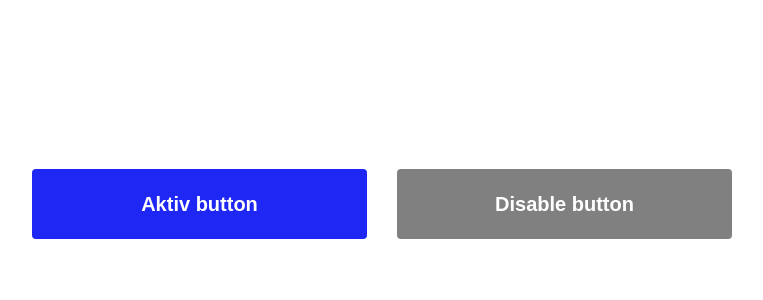
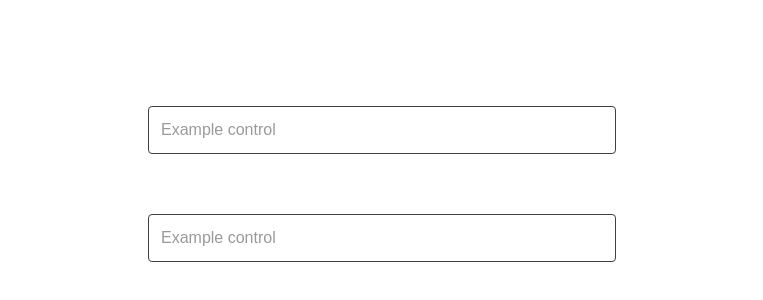
Before and after one commit to AndriiGudz/ReactTypeScript, a React (Create React App) app: page / in a window 1280 px wide. Shown: the part 196-496 px from the top of the page, without its empty margins (258-1021 px from the left). Built offline with nearby package versions, Linux system fonts and the light colour scheme.

Commit message:
Lessons_09

```diff
--- a/src/App.css
+++ /dev/null
@@ -1,6 +0,0 @@
-.App {
-  display: flex;
-  flex: 1;
-  justify-content: center;
-  align-items: center;
-}
--- a/src/App.tsx
+++ b/src/App.tsx
@@ -1,13 +1,14 @@
-import Lessons08 from 'lessons/Lessons08/Lessons08';
-import './App.css';
+import GlobalStyles from 'styles/GlobalStyles';
 import BlinkingText from './components/BlinkingText/BlinkingText';
+
 import Consultation03 from './consultation/Consultation03/Consultation03';
 import Homeworks06 from './homeworks/Homeworks06/Homeworks';
 import Homeworks07 from './homeworks/Homeworks07/Homeworks07';
+import Homeworks08 from 'homeworks/Homeworks08/Homeworks08';
 import Lessons06 from './lessons/Lessons06/Lessons06';
 import Lessons07 from './lessons/Lessons07/Lessons07';
-import GlobalStyles from 'styles/GlobalStyles';
-import Homeworks08 from 'homeworks/Homeworks08/Homeworks08';
+import Lessons08 from 'lessons/Lessons08/Lessons08';
+import Lessons09 from 'lessons/Lessons09/Lessons09';
 
 function App() {
   return (
@@ -17,9 +18,10 @@ function App() {
       {/* <Lessons06 /> */}
       {/* <Lessons07 /> */}
       {/* <Lessons08 /> */}
+      <Lessons09 />
       {/* <Homeworks06 /> */}
       {/* <Homeworks07 /> */}
-      <Homeworks08 />
+      {/* <Homeworks08 /> */}
       {/* <Consultation03 /> */}
     </>
   );
--- a/src/components/Input/Input.tsx
+++ b/src/components/Input/Input.tsx
@@ -1,7 +1,10 @@
 import {InputContainer, InputField, LabelComponent} from './styles'
 import { InputProps } from './types'
 
-function Input({ name, type = 'text', placeholder, label }: InputProps) {
+function Input({ name, type = 'text', placeholder, label, value, onChange }: InputProps) {
+console.log('Input update');
+
+
   return (
     <InputContainer>
       <LabelComponent>{label}</LabelComponent>
@@ -10,6 +13,8 @@ function Input({ name, type = 'text', placeholder, label }: InputProps) {
         name={name}
         type={type}
         placeholder={placeholder}
+        value = {value}
+        onChange={onChange}
       />
     </InputContainer>
   )
--- a/src/components/Input/types.ts
+++ b/src/components/Input/types.ts
@@ -1,6 +1,10 @@
+import { ChangeEvent } from "react"
+
 export interface InputProps {
   name: string
   type?: string
   placeholder: string
-  label: string
+  label?: string
+  value?: string
+  onChange?: (event: ChangeEvent<HTMLInputElement>) => void
 }
--- /dev/null
+++ b/src/lessons/Lessons09/Lessons09.tsx
@@ -0,0 +1,63 @@
+import { ChangeEvent, useEffect, useState } from 'react'
+import Input from 'components/Input/Input'
+import { Lessons09Component, Result } from './styles'
+
+function Lessons09() {
+  const [inputValue, setInputValue] = useState<string>('')
+  const [inputValue2, setInputValue2] = useState<string>('')
+
+  console.log('Lesson 09 update')
+  const example = 23
+  console.log(example)
+
+  // Вызов useEffect() в момент создания компонента
+  useEffect(() => {
+    console.log('Mounting')
+  }, [])
+
+  // Вызов useEffect() в момент изменения в первом поле
+  useEffect(() => {
+    console.log('Update')
+  }, [inputValue, inputValue2])
+
+  // Вызов useEffect() в момент перед удалением компонента (размонтированием)
+  useEffect(() => {
+    return () => {
+      console.log('Unmounting')
+    }
+  })
+
+  const onChangeExampleInput = (event: ChangeEvent<HTMLInputElement>) => {
+    // console.log(event);
+    setInputValue(event.target.value)
+  }
+
+  const onChangeExampleInput2 = (event: ChangeEvent<HTMLInputElement>) => {
+    // console.log(event);
+    setInputValue2(event.target.value)
+  }
+
+  return (
+    <Lessons09Component>
+      {/* Неконтролируемый компонент */}
+      {/* <Input name='example' placeholder='Uncontrol' /> */}
+
+      <Input
+        name="exaple-control"
+        placeholder="Example control"
+        value={inputValue}
+        onChange={onChangeExampleInput}
+      />
+      <Result>{inputValue}</Result>
+      <Input
+        name="exaple-control"
+        placeholder="Example control"
+        value={inputValue2}
+        onChange={onChangeExampleInput2}
+      />
+      <Result>{inputValue2}</Result>
+    </Lessons09Component>
+  )
+}
+
+export default Lessons09
--- /dev/null
+++ b/src/lessons/Lessons09/styles.ts
@@ -0,0 +1,14 @@
+import styled from '@emotion/styled'
+
+export const Lessons09Component = styled.div`
+  display: flex;
+  flex-direction: column;
+  align-items: center;
+  justify-content: center;
+  flex: 1;
+  gap: 20px;
+`
+
+export const Result = styled.div`
+  color: black;
+`
```
